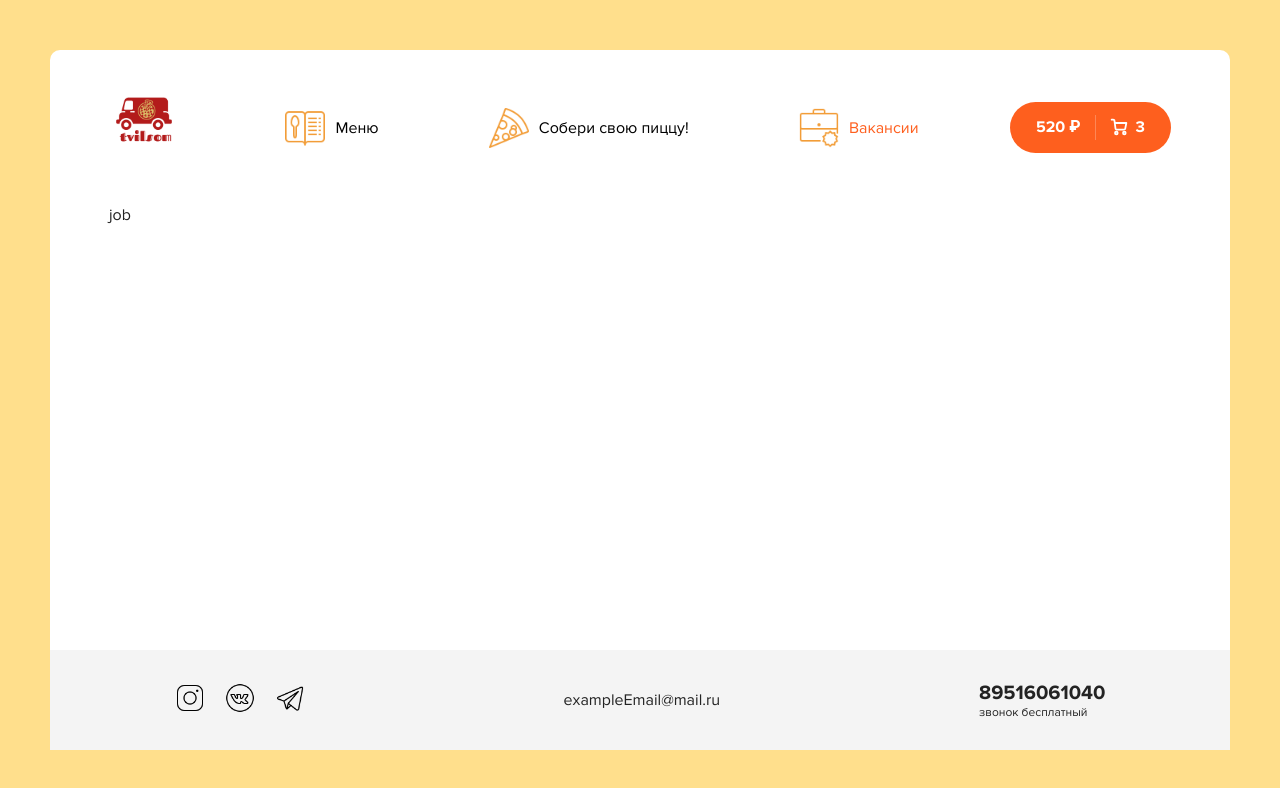
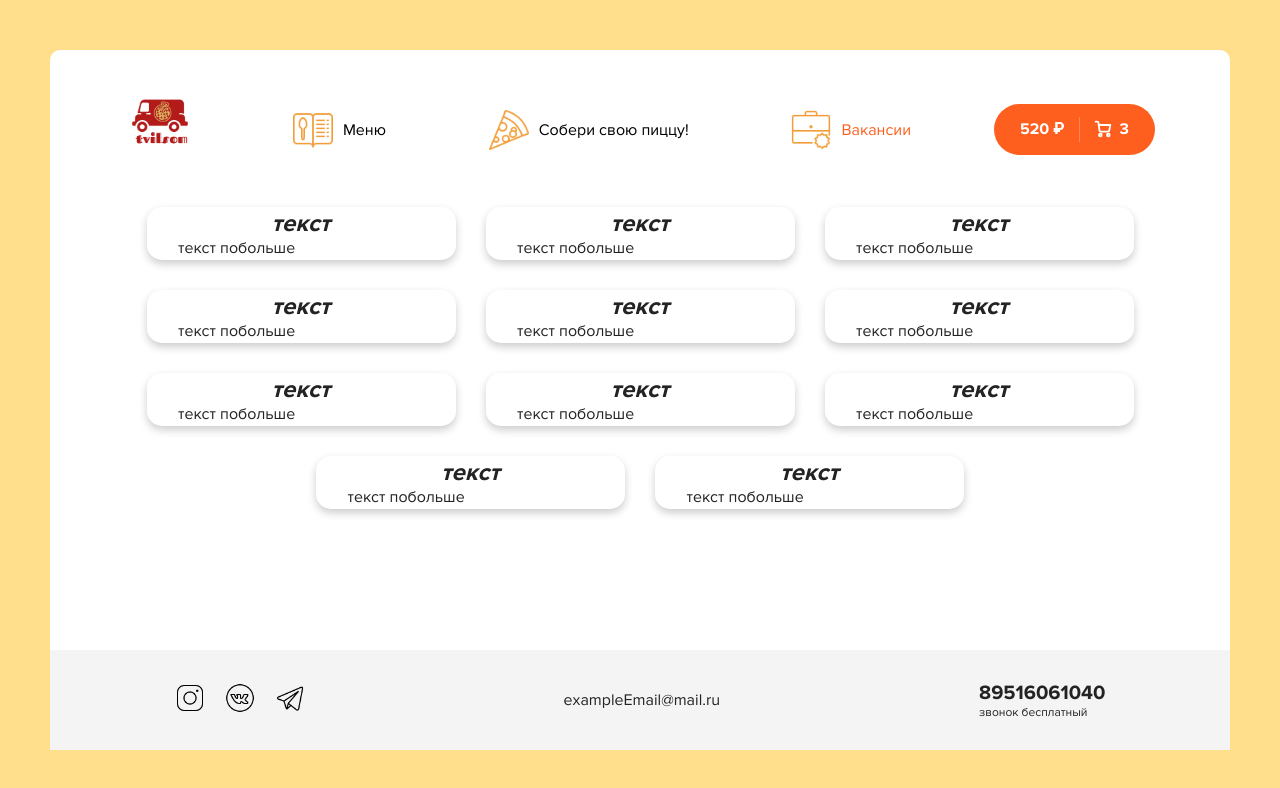
Before and after one commit to lachkovayana/Tvilsom, a React app: page /job in a window 1280 px wide. Shown: the top 788 px of the page. Built offline with nearby package versions, Linux system fonts and the light colour scheme; the HTML template or start-up script is replaced by a standard one.

Commit message:
Components VacancyCard and their margins implemented ______________________ Component data is obtained through props, layout matches the design

```diff
--- a/src/components/Job.jsx
+++ /dev/null
@@ -1,5 +0,0 @@
-export default function Job() {
-    return (
-        <div>job</div>
-    )
-}
--- a/src/components/header/index.jsx
+++ b/src/components/header/index.jsx
@@ -3,7 +3,7 @@ import menu from "../../assets/img/menu.png";
 import pizza from "../../assets/img/pizza.png";
 import job from "../../assets/img/job.png";
 import Ordering from "../Ordering";
-import Job from "../Job";
+import Job from "../pages/Job";
 import Menu from "../Menu";
 import CustomPizza from "../CustomPizza";
 import { BrowserRouter, Routes, Route, Link } from "react-router-dom"
--- /dev/null
+++ b/src/components/job/VacancyCard.jsx
@@ -0,0 +1,12 @@
+
+export default function VacanciesCard({info}) {
+    return (
+        <div className="card">
+            {/* <img src={info.imageUrl} alt="Vacancy"/> */}
+                <div className="container">
+                    <h4>{info.title}</h4>
+                    <p>{info.description}</p>
+                </div>
+        </div>
+    )
+}
--- /dev/null
+++ b/src/components/pages/Job.jsx
@@ -0,0 +1,19 @@
+import VacancyCard from "../job/VacancyCard";
+
+export default function Job() {
+    return (
+        <div className="cardList">
+            <VacancyCard info={{"title":"текст", "description":"текст побольше","imageUrl":"../assets/img/deliveryman.jpg"}}/>
+            <VacancyCard info={{"title":"текст", "description":"текст побольше","imageUrl":"../assets/img/deliveryman.jpg"}} />
+            <VacancyCard info={{"title":"текст", "description":"текст побольше","imageUrl":"../assets/img/deliveryman.jpg"}}/>
+            <VacancyCard info={{"title":"текст", "description":"текст побольше","imageUrl":"../assets/img/deliveryman.jpg"}}/>
+            <VacancyCard info={{"title":"текст", "description":"текст побольше","imageUrl":"../assets/img/deliveryman.jpg"}}/>
+            <VacancyCard info={{"title":"текст", "description":"текст побольше","imageUrl":"../assets/img/deliveryman.jpg"}}/>
+            <VacancyCard info={{"title":"текст", "description":"текст побольше","imageUrl":"../assets/img/deliveryman.jpg"}}/>
+            <VacancyCard info={{"title":"текст", "description":"текст побольше","imageUrl":"../assets/img/deliveryman.jpg"}}/>
+            <VacancyCard info={{"title":"текст", "description":"текст побольше","imageUrl":"../assets/img/deliveryman.jpg"}}/>
+            <VacancyCard info={{"title":"текст", "description":"текст побольше","imageUrl":"../assets/img/deliveryman.jpg"}}/>
+            <VacancyCard info={{"title":"текст", "description":"текст побольше", "imageUrl":"../assets/img/deliveryman.jpg"}}/>
+        </div>
+    )
+}
--- a/src/scss/components/_all.scss
+++ b/src/scss/components/_all.scss
@@ -3,3 +3,4 @@
 @import './button';
 @import './blackout';
 @import './cartPreview';
+@import './vacancies';
--- /dev/null
+++ b/src/scss/components/_vacancies.scss
@@ -0,0 +1,66 @@
+.cardList {
+    display: flex;
+    flex-direction: row;
+    flex-wrap: wrap;
+    justify-content: center;
+
+    // & > * {
+    //     margin-right: 30px;
+    // }
+    // & > *:nth-child(3n+3)  {
+    //     margin-right:0 ;
+    // }
+}
+
+.card {
+    box-shadow: 0 4px 8px 0 rgba(0,0,0,0.2);
+    transition: 0.3s;
+    width: 30%;
+   border-radius: 15px;
+    margin: 0 15px 30px 15px;
+    // text-align: center;
+
+    &:hover {
+        box-shadow: 0 8px 16px 0 rgba(0,0,0,0.2);
+    }
+
+    img {
+        width: 100%;
+    }
+    .container{
+        display: flex;
+        flex-direction: column;
+        h4 {
+            font-size: 24px;
+            font-weight: 600;
+            font-style: italic;
+            margin: 0 auto;
+        }
+    }
+}
+
+@media (max-width: 1200px){
+    // .cardList > *  {
+    //     margin-right: 30px;
+    // }
+    // .cardList > *:nth-child(2n+2)  {
+    //     margin-right:0 ;
+    // }
+    .card {
+        width: 45%;
+    }
+
+}
+
+@media (max-width: 900px){
+    // .cardList  > * {
+    //     margin-right: 0;
+    // }
+    .card {
+        width: 70%;
+    }
+}
+
+.container {
+    padding: 2px 16px;
+}
```
